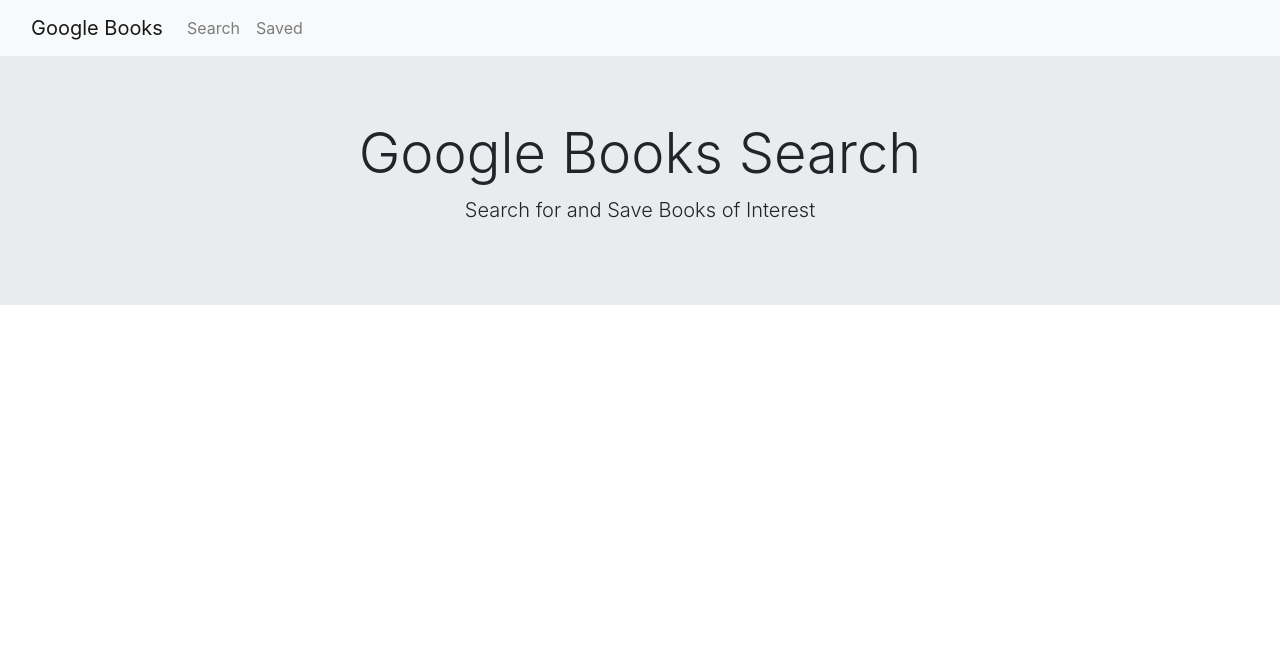
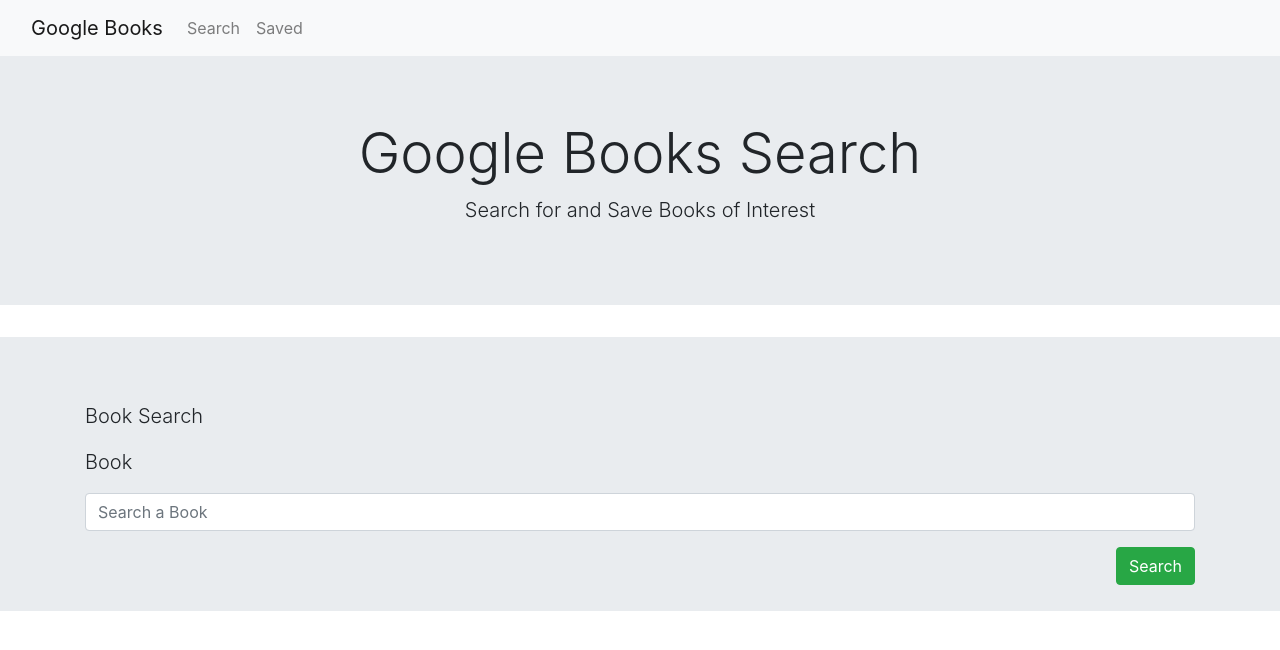
Before and after one commit to chavalk/google-books-search, a React (Create React App) app in the folder client/: page / in a window 1280 px wide. Shown: the top 650 px of the page. Built offline with nearby package versions, Linux system fonts and the light colour scheme.

Commit message:
Create serach box component and add it to the search page.

```diff
--- /dev/null
+++ b/client/src/components/SearchBox/index.js
@@ -0,0 +1,18 @@
+import React from "react";
+
+function SearchBox() {
+    return (
+        <div className="jumbotron jumbotron-fluid">
+            <div className="container">
+                <p className="lead">Book Search</p>
+                <p className="lead">Book</p>
+                <form>
+                    <input className="form-control mb-3" name="search" placeholder="Search a Book"></input>
+                    <button className="btn btn-success" style={{ float: "right" }}>Search</button>
+                </form>
+            </div>
+        </div>
+    );
+}
+
+export default SearchBox;
--- a/client/src/pages/Search.js
+++ b/client/src/pages/Search.js
@@ -1,8 +1,11 @@
 import React from "react";
+import SearchBox from "../components/SearchBox";
 
 function Search() {
     return (
-        <div></div>
+        <div>
+            <SearchBox />
+        </div>
     );
 }
 
```
